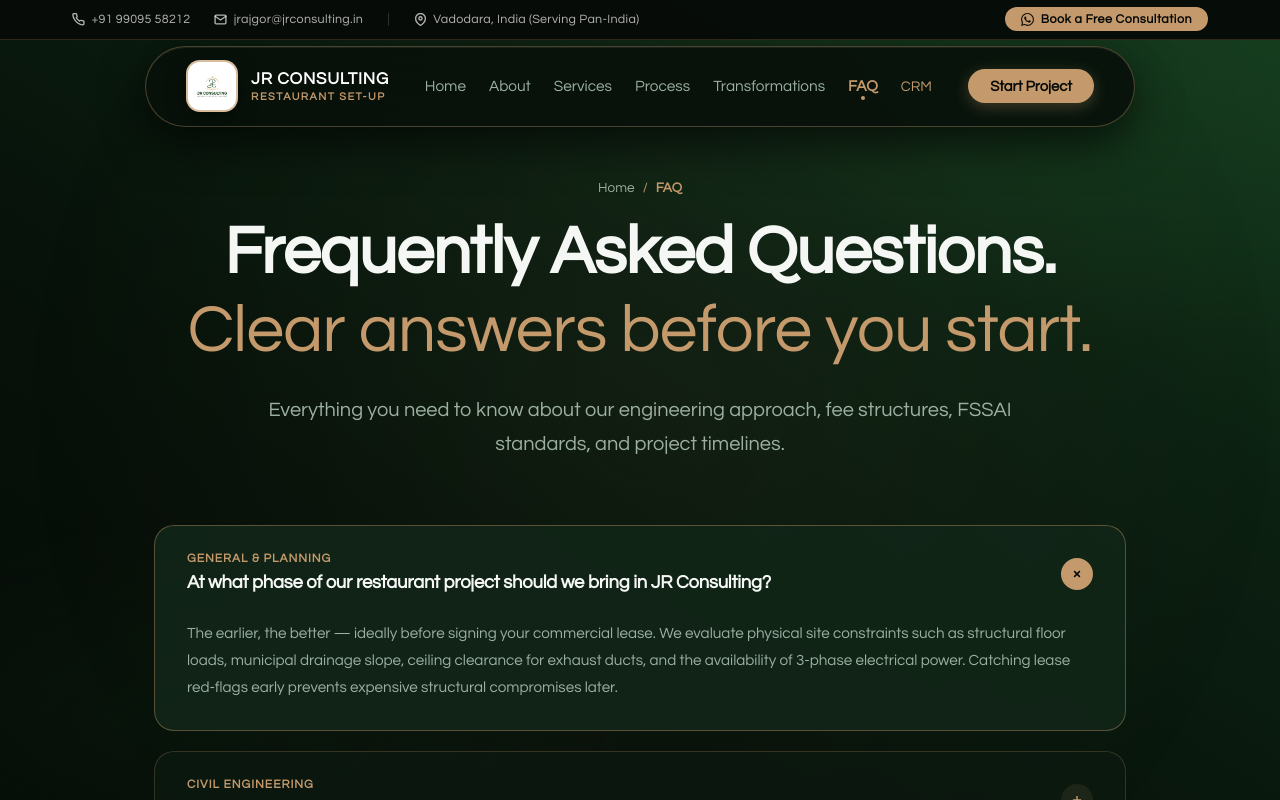
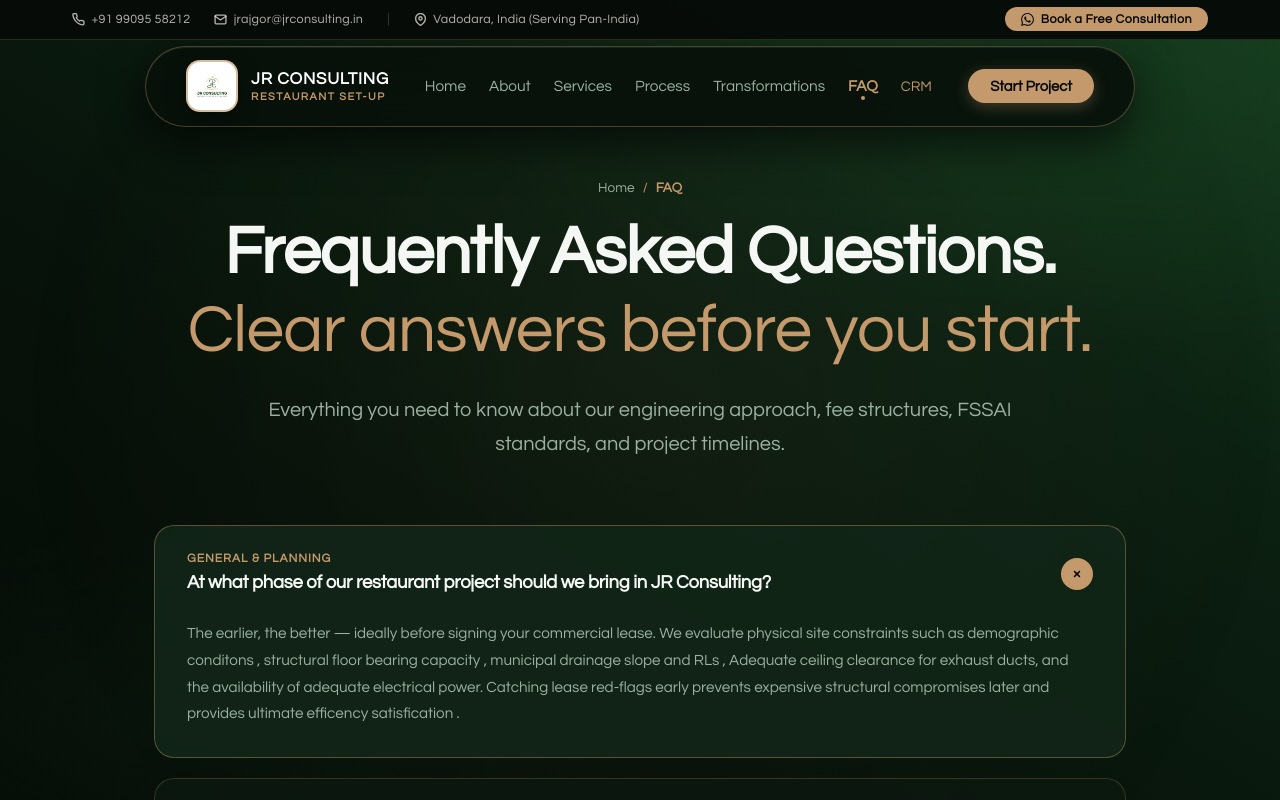
Before and after one commit to Bhargavrajput0110/JRconsultancy, a React (Vite) app in the folder client/: page /faq in a window 1280 px wide. Shown: the top 800 px of the page. Built offline with nearby package versions, Linux system fonts and the light colour scheme.

Commit message:
Update FAQ pre-lease site constraints and civil feasibility answer

```diff
--- a/client/src/pages/FaqPage.tsx
+++ b/client/src/pages/FaqPage.tsx
@@ -21,7 +21,7 @@ export default function FaqPage() {
     {
       category: 'General & Planning',
       q: 'At what phase of our restaurant project should we bring in JR Consulting?',
-      a: 'The earlier, the better — ideally before signing your commercial lease. We evaluate physical site constraints such as structural floor loads, municipal drainage slope, ceiling clearance for exhaust ducts, and the availability of 3-phase electrical power. Catching lease red-flags early prevents expensive structural compromises later.'
+      a: 'The earlier, the better — ideally before signing your commercial lease. We evaluate physical site constraints such as demographic conditons ,  structural floor bearing capacity , municipal drainage slope and RLs , Adequate ceiling clearance for exhaust ducts, and the availability of adequate electrical power. Catching lease red-flags early prevents expensive structural compromises later and provides ultimate efficency satisfication .'
     },
     {
       category: 'Civil Engineering',
--- a/client/src/pages/Home.tsx
+++ b/client/src/pages/Home.tsx
@@ -1008,7 +1008,7 @@ export default function Home() {
           {[
             {
               q: 'At what phase of our restaurant project should we bring in JR Consulting?',
-              a: 'The earlier, the better — ideally before signing your commercial lease. We evaluate physical site constraints such as structural floor loads, municipal drainage slope, ceiling clearance for exhaust ducts, and the availability of 3-phase electrical power. Catching lease red-flags early prevents expensive structural compromises later.'
+              a: 'The earlier, the better — ideally before signing your commercial lease. We evaluate physical site constraints such as demographic conditons ,  structural floor bearing capacity , municipal drainage slope and RLs , Adequate ceiling clearance for exhaust ducts, and the availability of adequate electrical power. Catching lease red-flags early prevents expensive structural compromises later and provides ultimate efficency satisfication .'
             },
             {
               q: 'How does your Civil Engineering background specifically help restaurant owners?',
```
